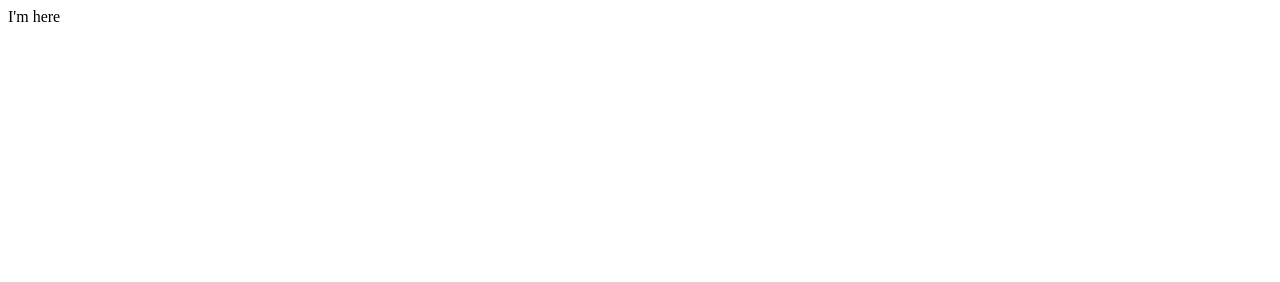
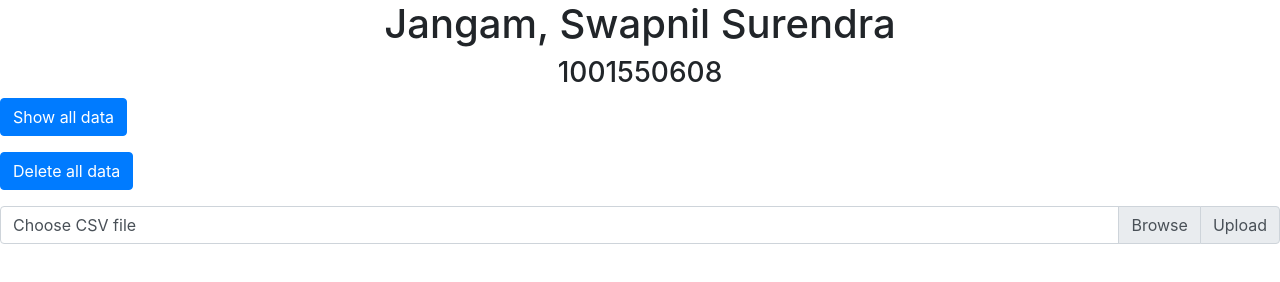
Before and after one commit to swapniljangampersonal/python-flask-assignment, a plain HTML site: page static/index.html in a window 1280 px wide. Drawn offline with nearby package versions, Linux system fonts and the light colour scheme.

Commit message:
Index file updated to accomodate csv upload

```diff
--- a/static/index.html
+++ b/static/index.html
@@ -1,5 +1,32 @@
 <html>
+    <head>
+        <title>Something</title>
+        <link rel="stylesheet" href="https://stackpath.bootstrapcdn.com/bootstrap/4.3.1/css/bootstrap.min.css" integrity="sha384-ggOyR0iXCbMQv3Xipma34MD+dH/1fQ784/j6cY/iJTQUOhcWr7x9JvoRxT2MZw1T" crossorigin="anonymous">
+    </head>
     <body>
-        I'm here
+        <center>
+            <h1>Jangam, Swapnil Surendra</h1>
+            <h3>1001550608</h3>
+        </center>
+        <form action="/earthquake" method="GET">
+            <button class="btn btn-primary" type="submit">Show all data</button>
+        </form>
+        <form action="/delete" method="GET">
+            <button class="btn btn-primary" type="submit">Delete all data</button>
+        </form>
+        <form action="/csv" method="POST" enctype="multipart/form-data">
+            <div class="input-group mb-3">
+                <div class="custom-file">
+                    <input type="file" class="custom-file-input" id="inputGroupFile02" name="csvFile">
+                    <label class="custom-file-label" for="inputGroupFile02">Choose CSV file</label>
+                </div>
+                <div class="input-group-append">
+                    <button class="input-group-text" id="" type="submit">Upload</button>
+                </div>
+            </div>
+        </form>
     </body>
+    <script src="https://code.jquery.com/jquery-3.3.1.slim.min.js" integrity="sha384-q8i/X+965DzO0rT7abK41JStQIAqVgRVzpbzo5smXKp4YfRvH+8abtTE1Pi6jizo" crossorigin="anonymous"></script>
+    <script src="https://cdnjs.cloudflare.com/ajax/libs/popper.js/1.14.7/umd/popper.min.js" integrity="sha384-UO2eT0CpHqdSJQ6hJty5KVphtPhzWj9WO1clHTMGa3JDZwrnQq4sF86dIHNDz0W1" crossorigin="anonymous"></script>
+    <script src="https://stackpath.bootstrapcdn.com/bootstrap/4.3.1/js/bootstrap.min.js" integrity="sha384-JjSmVgyd0p3pXB1rRibZUAYoIIy6OrQ6VrjIEaFf/nJGzIxFDsf4x0xIM+B07jRM" crossorigin="anonymous"></script>
 </html>
```
